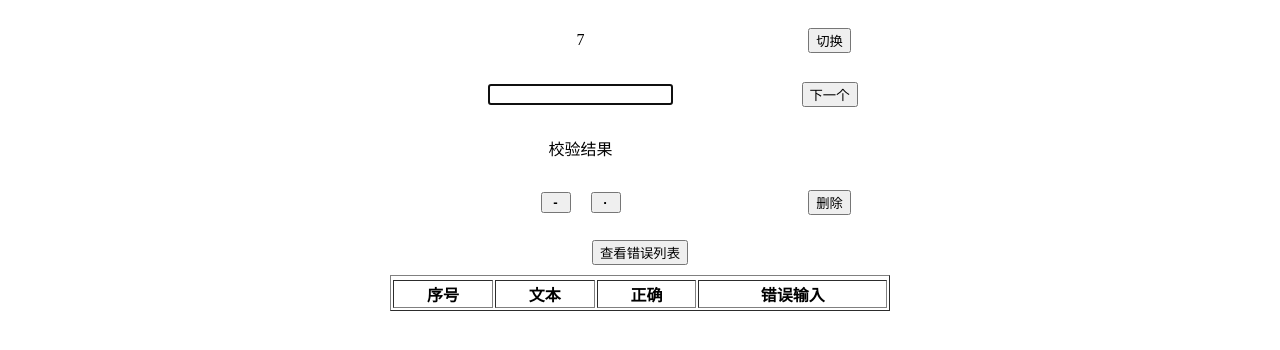
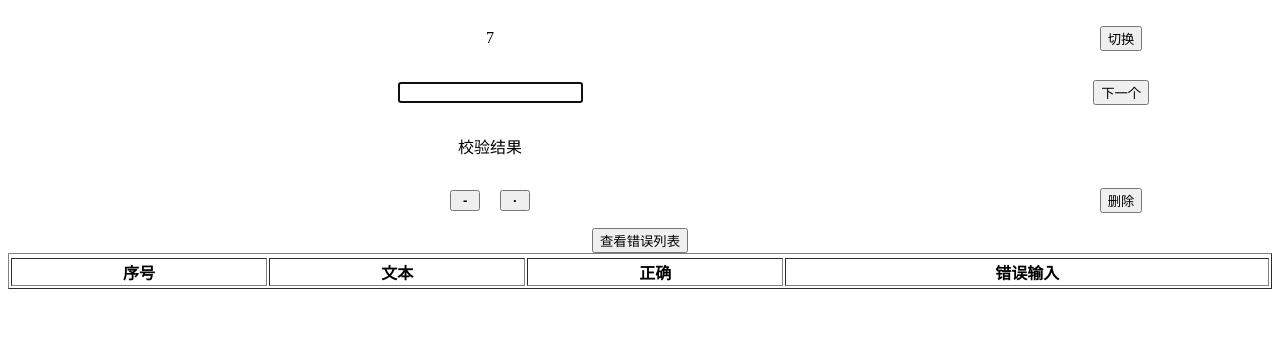
Before and after one commit to welcome1018/morse, a plain HTML site: page index.html in a window 1280 px wide. Drawn offline with Linux system fonts and the light colour scheme.

Commit message:
Update index.html

```diff
--- a/index.html
+++ b/index.html
@@ -13,7 +13,7 @@
 			height: 50px;
 		}
 		table{
-			margin: 10px auto;
+			width:100%;
 		}
 	</style>
 	<script type="text/javascript">
@@ -205,7 +205,7 @@
 </head>
 <body>
 	<!-- 计时：<span id="hour">00</span>:<span id="minutes">00</span>:<span id="seconds">00</span> -->
-<table width="500">
+<table>
 	<tr><td id="switchResult" style="display:none;"><input type="radio" name="resultType" value="text" checked='checked' onclick="setKeyBoard2()">字母 <input type="radio" name="resultType" value="result" onclick="setKeyBoard1()">摩斯</td></tr>
 	<tr><td id="text"></td><td><button onclick="switchText()">切换</button></td></tr>
 	<tr><td id="answer"><input type="text" name="inputResult"/></td><td><button onclick="resetText()">下一个</button></td></tr>
@@ -213,7 +213,7 @@
 	<tr id="keyboard"></tr>
 </table>
 <button onclick="showError()">查看错误列表</button>
-<table border="1" width="500">
+<table border="1">
 	<thead>
 		<tr>
 			<tr><th>序号</th><th>文本</th><th>正确</th><th>错误输入</th></tr>
```
